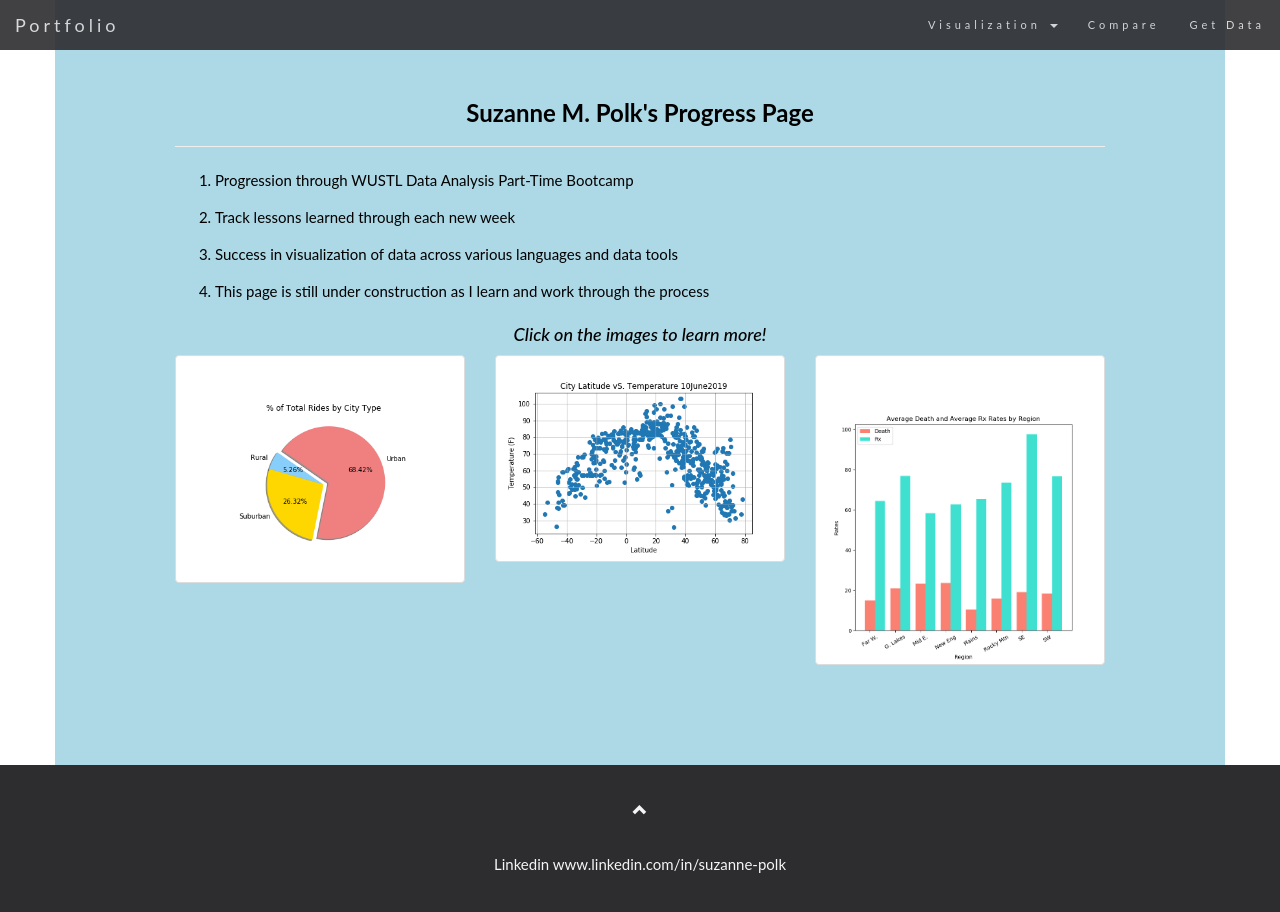
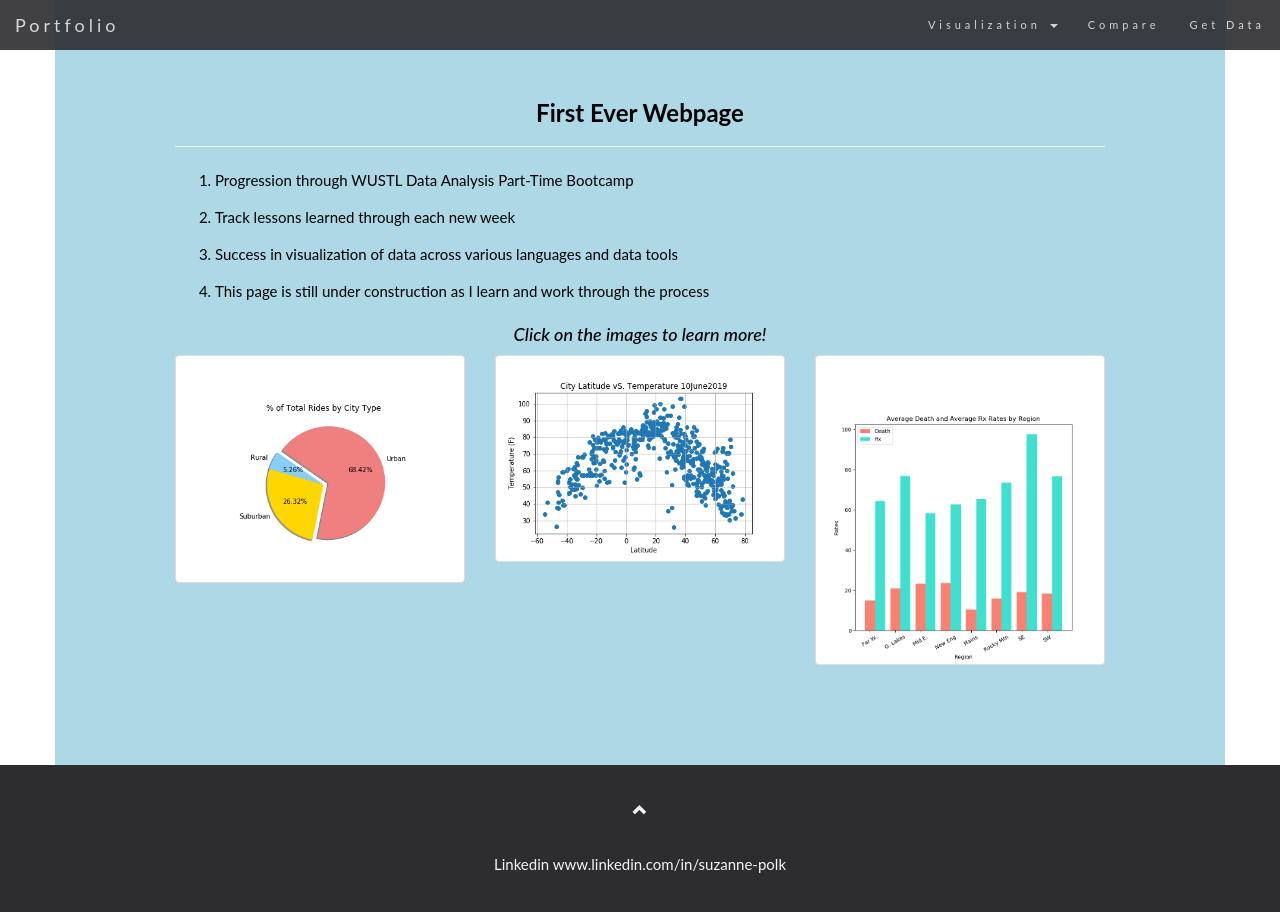
Before and after one commit to Spolk4/SPolk, a plain HTML site: page index.html in a window 1280 px wide. Drawn offline with nearby package versions, Linux system fonts and the light colour scheme.

```diff
--- a/index.html
+++ b/index.html
@@ -69,7 +69,7 @@
   3. Inline styling is used to change font color; background color, and alignment.-->
 
 <div class="container bg-1 text-center">
-  <h3 style="font-weight:bolder;">Suzanne M. Polk's Progress Page</h3>
+  <h3 style="font-weight:bolder;">First Ever Webpage</h3>
   <hr>
   <p style="font-size: 15px;font-weight:normal;text-align: justify;"></p>
     <ol >
```
